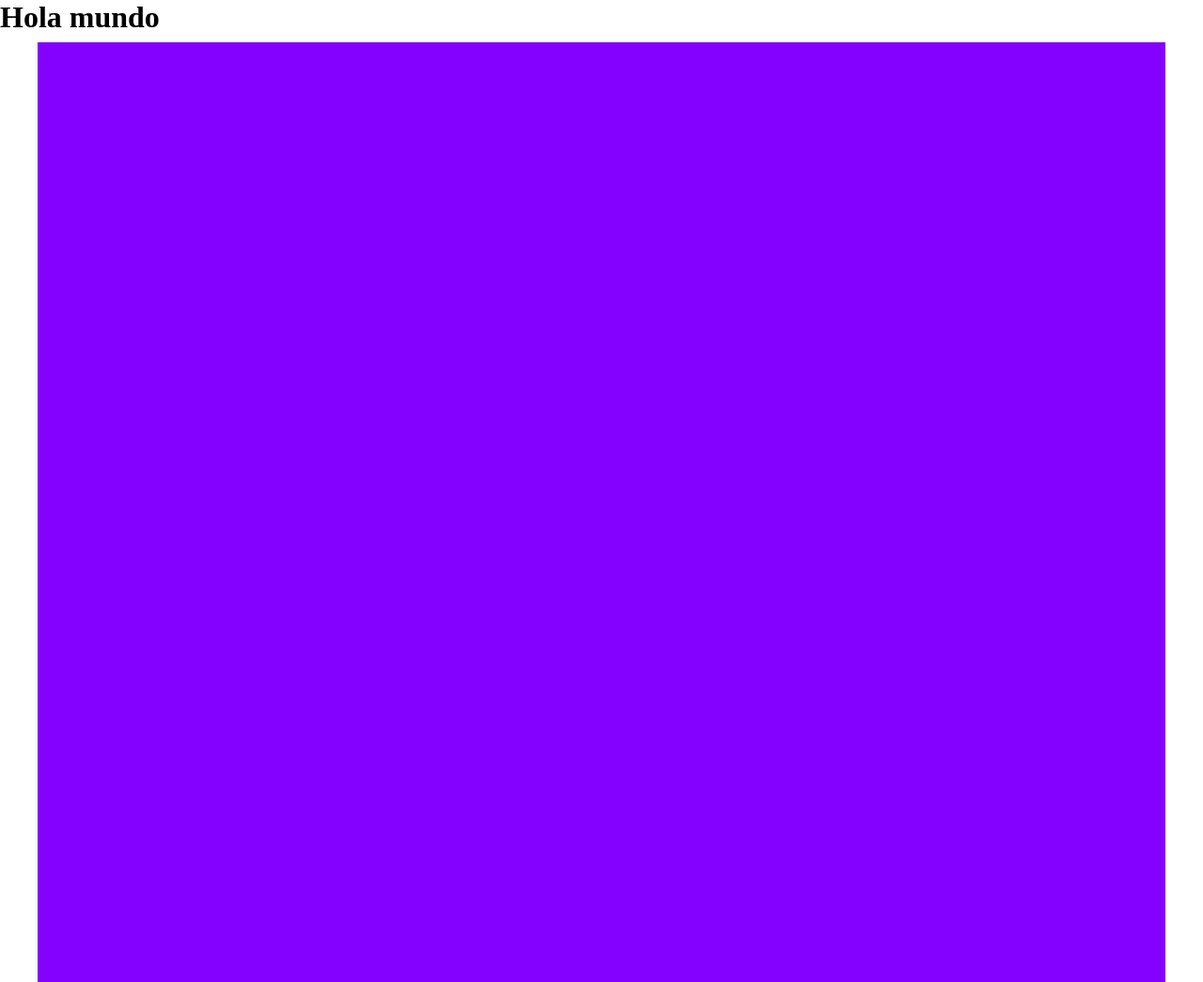
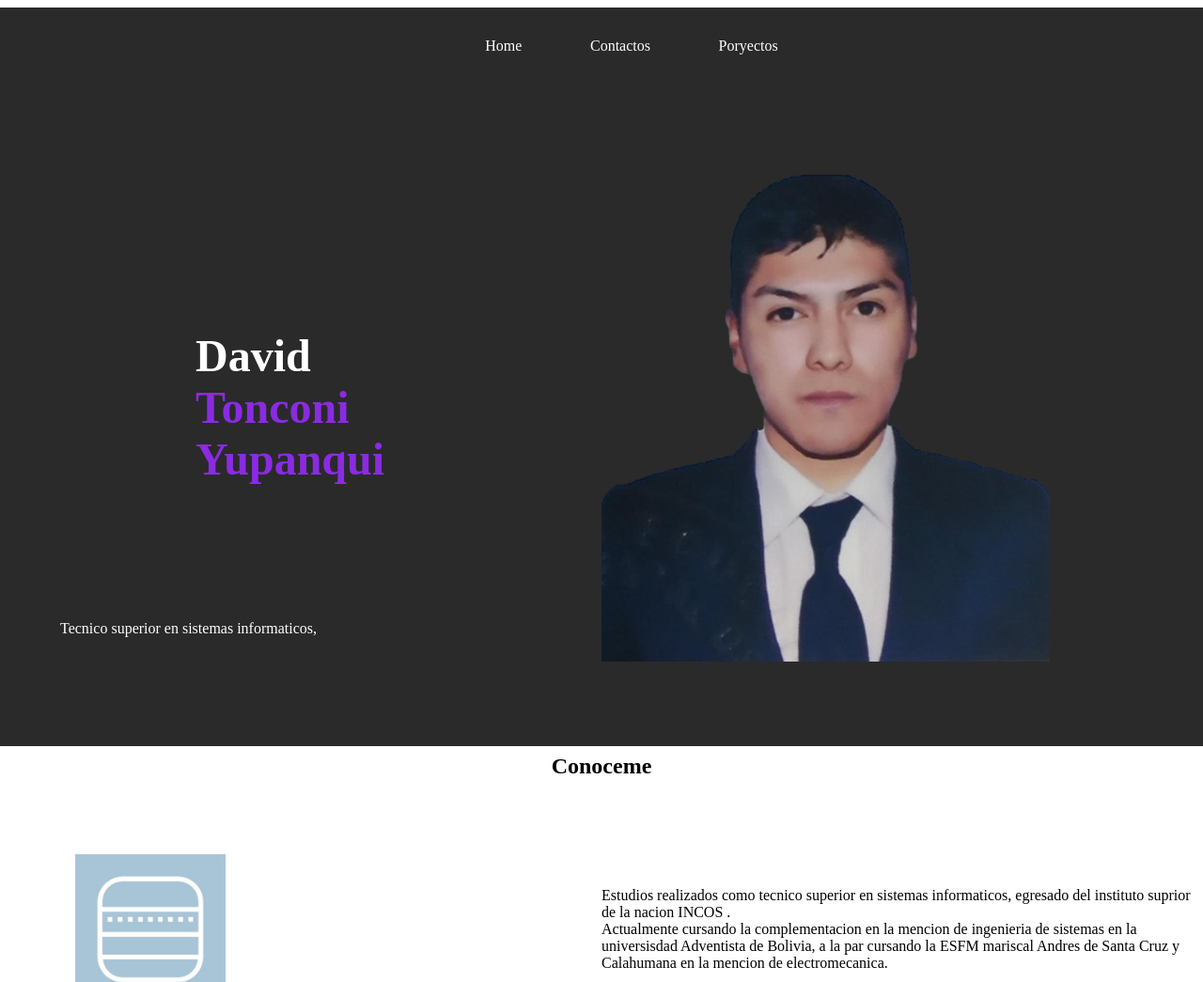
Before and after one commit to thravid/Proyecto11.github.io, a plain HTML site: page index.html in a window 1280 px wide. Shown: the top 1045 px of the page at 94% size. Drawn offline with Linux system fonts and the light colour scheme; files whose address does not match are found by name.

Commit message:
holA
edicion

```diff
--- a/estilo1.css
+++ b/estilo1.css
@@ -1,11 +1,80 @@
+
 *{
     margin: 0;
     padding: 0;
+    box-sizing: border-box;
 
 }
 #contenedor{
-    width: 1200px;
-    height: 1000px;
-    background:rgb(132, 0, 255);
+    width: auto;
+    height: auto;
+    background-color: #2a2a2a;
+    color: #fff;
     margin: 0.5em auto;
 }
+#menu a{
+    color: #fff;
+    display: flex;
+    justify-content: space-between;
+    text-decoration: none;
+
+
+}
+#menu li{
+    list-style: none;
+
+}
+#navVar{
+    margin-left: 35%;
+    padding: 2em;
+}
+#menu{
+    display: flex;
+    width: 50%;
+    justify-content: space-around;
+}
+#menu #active{
+    color: aqua;
+}
+#main{
+    margin: 0 auto;
+    width: 90vw;
+    height: 55vw;
+    display: grid;
+    grid-template-columns: repeat(2,1fr);
+    align-items: center;
+}
+h1{
+    font-size: 3em;
+    padding: 3em;
+}
+span{
+    color: blueviolet;
+}
+#tituloConoceme{
+    align-items: center;
+    text-align: center;
+
+}
+#hobies{
+    display: grid;
+    grid-template-columns: repeat(2,1fr);
+    align-items: center;
+
+}
+.img1{
+    width: 50%;
+    padding: 5em;
+}
+.img2{
+    width: 50%;
+    padding: 5em;
+}
+.img3{
+    width: 50%;
+    padding: 5em;
+}
+#imagen3{
+    width: 100px;
+    height: 100px;
+}
--- a/index.html
+++ b/index.html
@@ -4,18 +4,58 @@
     <meta charset="UTF-8">
     <meta name="viewport" content="width=device-width, initial-scale=1.0">
     <link rel="stylesheet" href="estilo1.css">
-    <title>Document</title>
+    <title>Portafolio</title>
 </head>
 <body>
-    <h1>Hola mundo</h1>
+
     <div id="contenedor">
-        <div id="heder"></div>
-        <div id="nav"></div>
-        <div id="contenido">
-            <div id="seccion"></div>
-            <div id="seccion"></div>
+        <header>
+            <nav id="navVar">
+            <div id=" logo"></div>
+            <ul id="menu">
+                <li id="active"><a href="#">Home  </a></li>
+                <li id="active"><a href="#"> Contactos</a></li>
+                <li id="active"><a href="#">Poryectos</a></li>
+            </ul>
+            </nav>
+        </header>
+        <div id="main">
+            <div id="InformacionContenido">
+                <h1>David <span>Tonconi Yupanqui</span></h1>
+                <p>Tecnico superior en sistemas informaticos,  </p>
+            </div>
+            <img src="D:\adventista\internet\proyecto\Proyecto11.github.io\imagenes\1.png" alt="">
+
         </div>
-        <div id="footer"></div>
+    </div>
+    <h2 id="tituloConoceme">Conoceme</h2>
+
+    <div id="hobies">
+
+            <img id="img1" src="D:\adventista\internet\proyecto\Proyecto11.github.io\imagenes\libro1.jfif" class="img1" alt="">
+
+
+        <div id="dividir">
+            <p>Estudios realizados como tecnico superior en sistemas informaticos, egresado del instituto suprior de la nacion INCOS .</p>
+            <p>Actualmente cursando la complementacion en la mencion de ingenieria de sistemas en la universisdad Adventista de Bolivia, a la par cursando la ESFM mariscal Andres de Santa Cruz y Calahumana en la mencion de electromecanica.</p>
+        </div>
+
+
+            <img src="D:\adventista\internet\proyecto\Proyecto11.github.io\imagenes\ejercicio.jfif" class="img2" alt="">
+
+        <div id="dividir">
+            <p>Deportes que practico son el Wally, futsal y siendo un estusiasta del ciclismo de montaña</p>
+
+        </div>
+
+
+            <img src="D:\adventista\internet\proyecto\Proyecto11.github.io\imagenes\whatssapp.jfif" class="img3" alt="">
+
+        <div id="dividir">
+            <p>telefono es 79529114.</p>
+            <p>correo: David25553@gmail.com.</p>
+
+        </div>
 
     </div>
 </body>
```
Also changed, not shown: imagenes/1.png (added), imagenes/ejercicio.jfif (added), imagenes/libro.jfif (added), imagenes/libro1.jfif (added), imagenes/whatssapp.jfif (added).
